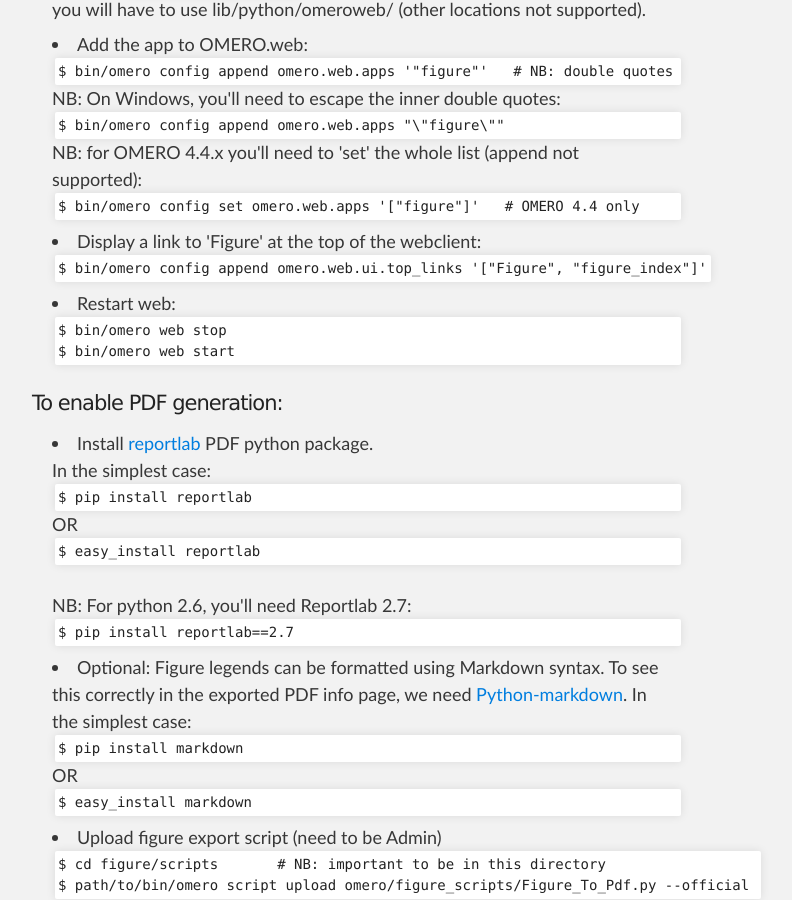
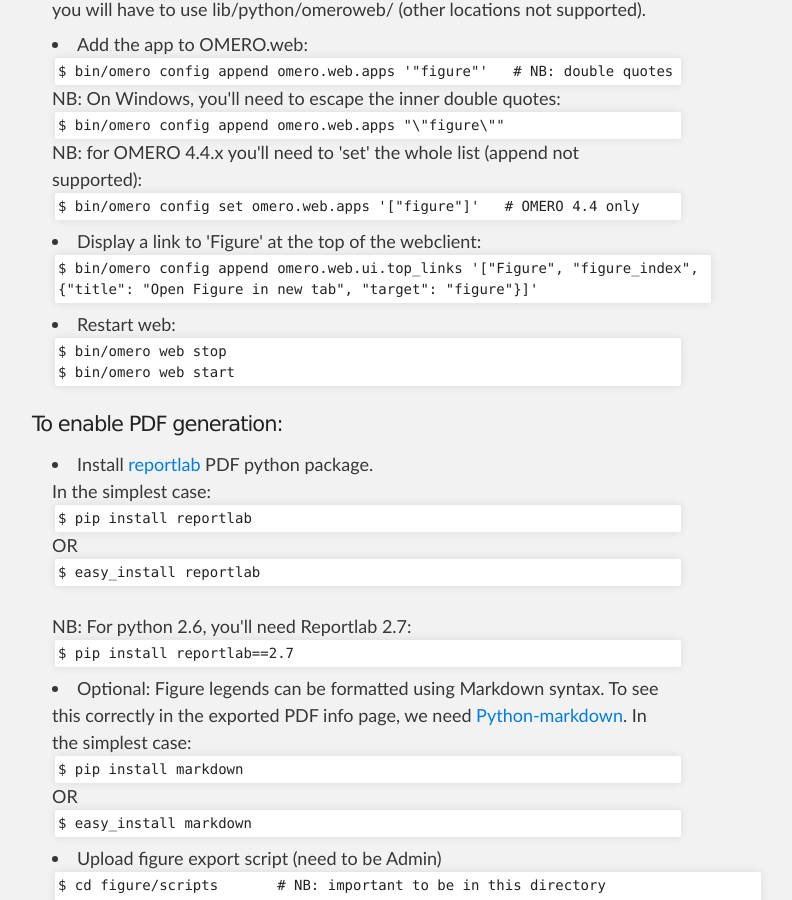
Before and after one commit to ome/omero-figure, a Jekyll site: the page built from index.html, in a window 1280 px wide and 900 px high, scrolled down 3804 px. Shown: the whole window, without its empty margins (288-1080 px from the left). Built offline with Jekyll 4.4.1, drawn with Linux system fonts in a browser that asks for light colours; nearby versions of some CDN libraries; Markdown is read by kramdown in place of the engine named in the settings; comment, search, counter and statistics services are not loaded.

Commit message:
Adding 'target' and 'title' to top_links

```diff
--- a/index.html
+++ b/index.html
@@ -128,7 +128,7 @@
               <!-- with 'target' set to open the link in a new tab: -->
               <code style="width:650px">
                 <!-- $ bin/omero config append omero.web.ui.top_links '["Figure", "figure_index", {"target": "figure"}]' -->
-                $ bin/omero config append omero.web.ui.top_links '["Figure", "figure_index"]'
+                $ bin/omero config append omero.web.ui.top_links '["Figure", "figure_index", {"title": "Open Figure in new tab", "target": "figure"}]'
 
               </code>
             </li>
```
